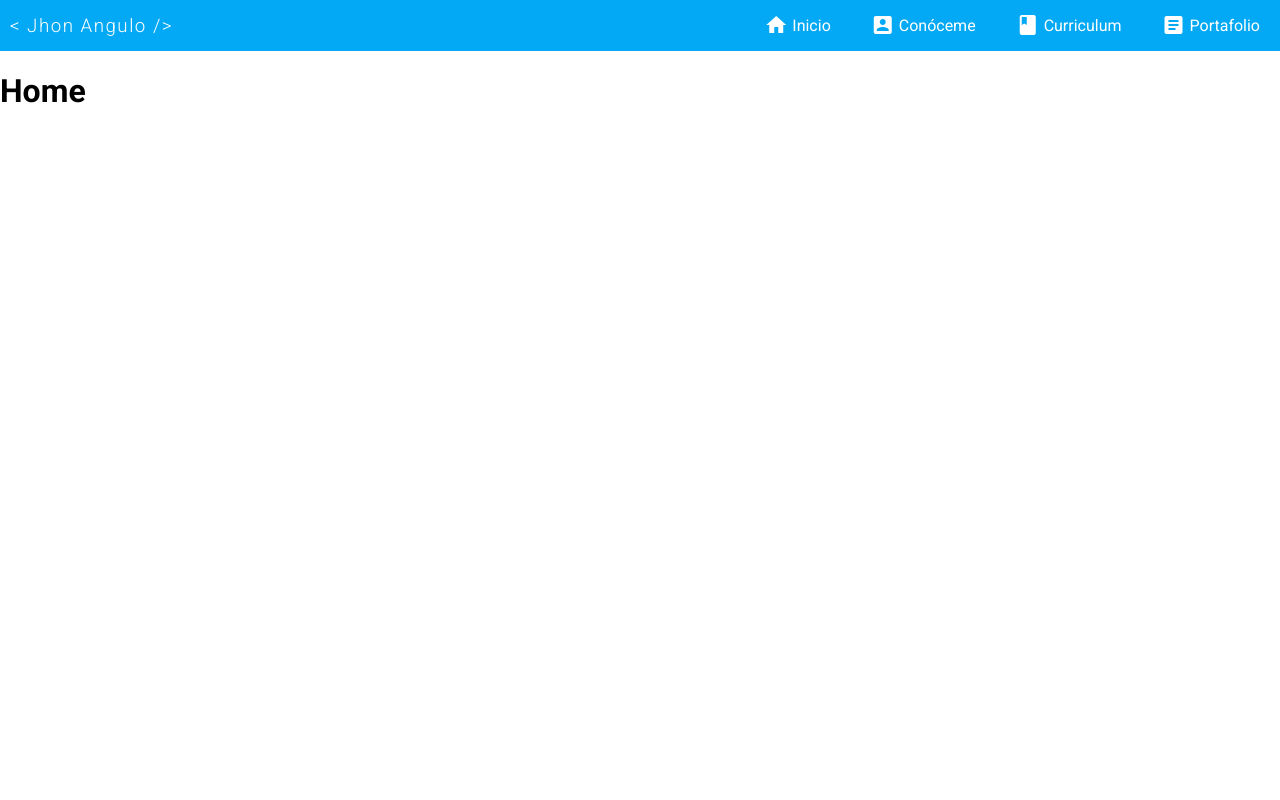
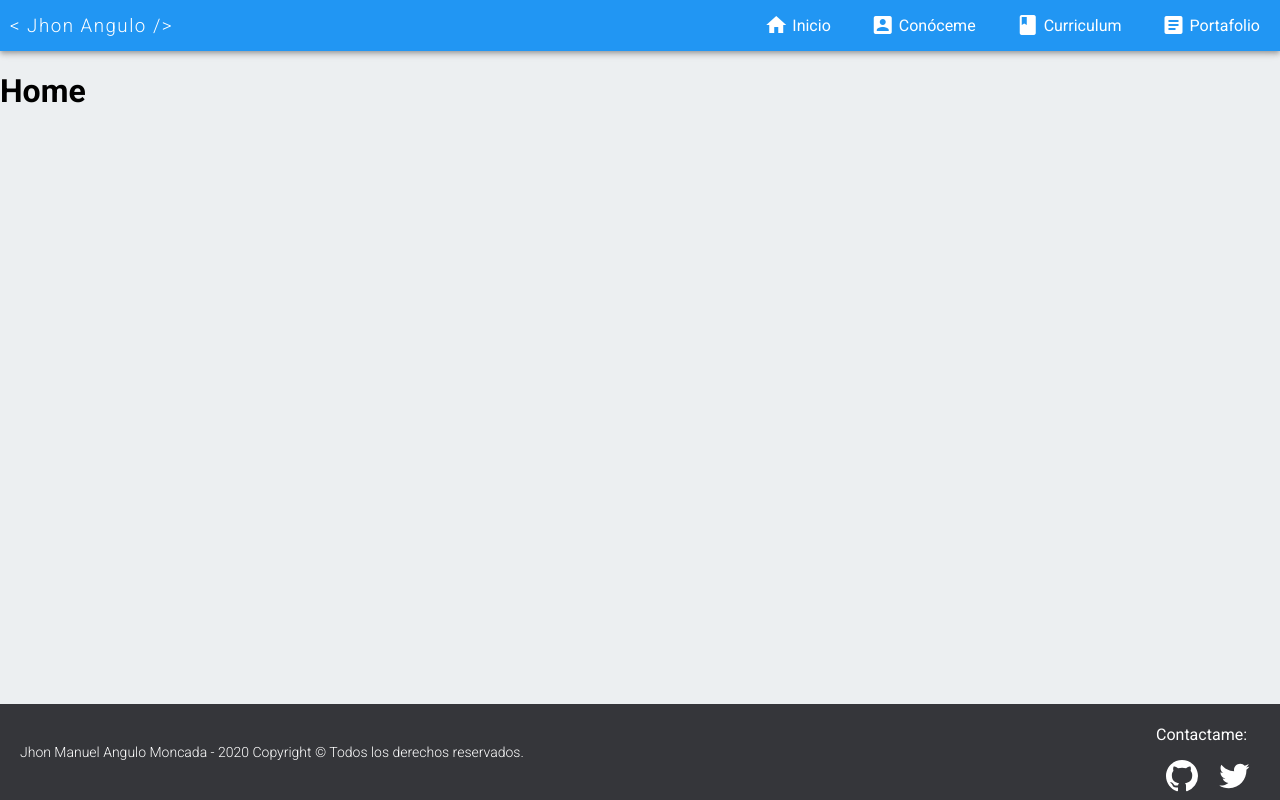
Before and after one commit to JhonAngulo/personal-page, a React (Create React App) app: page / in a window 1280 px wide. Built offline with nearby package versions, Linux system fonts and the light colour scheme.

Commit message:
footer implementation

```diff
--- /dev/null
+++ b/src/assets/styles/components/footer.css
@@ -0,0 +1,27 @@
+.footer {
+  position: absolute;
+  bottom: 0;
+  height: 6rem;
+  width: 100vw;
+  background-color: var(--dark-color);
+  display: flex;
+  justify-content: space-between;
+  align-items: center;
+  padding: 0 20px;
+  box-sizing: border-box;
+  color: white;
+}
+
+.footer__text {
+  font-weight: 300;
+  font-size: 14px;
+}
+
+.footer__links {
+
+}
+
+.footer__link {
+  fill: white;
+  margin: 0 10px;
+}
--- a/src/assets/styles/header.css
+++ b/src/assets/styles/components/header.css
@@ -1,9 +1,11 @@
 .navbar {
   height: 51px;
-  background-color: var(--primary_color);
+  background-color: var(--primary-color);
   display: flex;
   align-items: center;
   justify-content: space-between;
+  box-shadow: 0px 2px 4px -1px rgba(0, 0, 0, 0.2), 0px 4px 5px 0px rgba(0, 0, 0, 0.14),
+    0px 1px 10px 0px rgba(0, 0, 0, 0.12);
 }
 
 .navbar__logo {
--- a/src/assets/styles/global.css
+++ b/src/assets/styles/global.css
@@ -1,13 +1,15 @@
 @import url("https://fonts.googleapis.com/css2?family=Roboto:ital,wght@0,300;0,400;0,500;0,700;1,300;1,400&display=swap");
 
 :root {
-  --primary_color: #03a9f4;
+  --primary-color: #2196f3;
+  --dark-color: #35363a;
 }
 
 body {
   margin: 0;
   padding: 0;
   font-family: "Roboto", sans-serif;
+  background-color: #eceff1;
 }
 
 .material-icons {
--- /dev/null
+++ b/src/components/Footer.jsx
@@ -0,0 +1,53 @@
+import React from 'react'
+import { Link } from 'react-router-dom'
+
+import 'assets/styles/components/footer.css'
+
+const Footer = () => {
+  let fecha = new Date()
+  return (
+    <footer className='footer'>
+      <p className='footer__text'>
+        {`Jhon Manuel Angulo Moncada - ${fecha.getFullYear()} Copyright © Todos los derechos reservados.`}
+      </p>
+      <div className='footer__links'>
+        <p>Contactame:</p>
+        <Link
+          to={{ pathname: 'https://github.com/JhonAngulo' }}
+          target='_blank'
+        >
+          <svg
+            className='footer__link'
+            height='32'
+            viewBox='0 0 16 16'
+            version='1.1'
+            width='32'
+            aria-hidden='true'
+          >
+            <path
+              fill-rule='evenodd'
+              d='M8 0C3.58 0 0 3.58 0 8c0 3.54 2.29 6.53 5.47 7.59.4.07.55-.17.55-.38 0-.19-.01-.82-.01-1.49-2.01.37-2.53-.49-2.69-.94-.09-.23-.48-.94-.82-1.13-.28-.15-.68-.52-.01-.53.63-.01 1.08.58 1.23.82.72 1.21 1.87.87 2.33.66.07-.52.28-.87.51-1.07-1.78-.2-3.64-.89-3.64-3.95 0-.87.31-1.59.82-2.15-.08-.2-.36-1.02.08-2.12 0 0 .67-.21 2.2.82.64-.18 1.32-.27 2-.27.68 0 1.36.09 2 .27 1.53-1.04 2.2-.82 2.2-.82.44 1.1.16 1.92.08 2.12.51.56.82 1.27.82 2.15 0 3.07-1.87 3.75-3.65 3.95.29.25.54.73.54 1.48 0 1.07-.01 1.93-.01 2.2 0 .21.15.46.55.38A8.013 8.013 0 0016 8c0-4.42-3.58-8-8-8z'
+            ></path>
+          </svg>
+        </Link>
+        <Link
+          to={{ pathname: 'https://twitter.com/JhonAngulo_Col' }}
+          target='_blank'
+        >
+          <svg
+            className='footer__link'
+            height='32'
+            viewBox='0 0 24 24'
+            version='1.1'
+            width='32'
+            aria-hidden='true'
+          >
+            <path d='M23.643 4.937c-.835.37-1.732.62-2.675.733.962-.576 1.7-1.49 2.048-2.578-.9.534-1.897.922-2.958 1.13-.85-.904-2.06-1.47-3.4-1.47-2.572 0-4.658 2.086-4.658 4.66 0 .364.042.718.12 1.06-3.873-.195-7.304-2.05-9.602-4.868-.4.69-.63 1.49-.63 2.342 0 1.616.823 3.043 2.072 3.878-.764-.025-1.482-.234-2.11-.583v.06c0 2.257 1.605 4.14 3.737 4.568-.392.106-.803.162-1.227.162-.3 0-.593-.028-.877-.082.593 1.85 2.313 3.198 4.352 3.234-1.595 1.25-3.604 1.995-5.786 1.995-.376 0-.747-.022-1.112-.065 2.062 1.323 4.51 2.093 7.14 2.093 8.57 0 13.255-7.098 13.255-13.254 0-.2-.005-.402-.014-.602.91-.658 1.7-1.477 2.323-2.41z'></path>
+          </svg>
+        </Link>
+      </div>
+    </footer>
+  )
+}
+
+export default Footer
--- a/src/components/Header.jsx
+++ b/src/components/Header.jsx
@@ -1,7 +1,7 @@
 import React from 'react'
 import { Link } from 'react-router-dom'
 
-import 'assets/styles/header.css'
+import 'assets/styles/components/header.css'
 const Home = () => {
   return (
     <>
--- a/src/pages/Home.jsx
+++ b/src/pages/Home.jsx
@@ -1,11 +1,15 @@
 import React from 'react'
 import Header from 'components/Header'
+import Footer from 'components/Footer'
 
 const Home = () => {
   return (
     <>
     <Header />
+
     <h1>Home</h1>
+
+    <Footer />
     </>
   )
 }
```
Also changed, not shown: src/assets/styles/pages/home.css (added).
